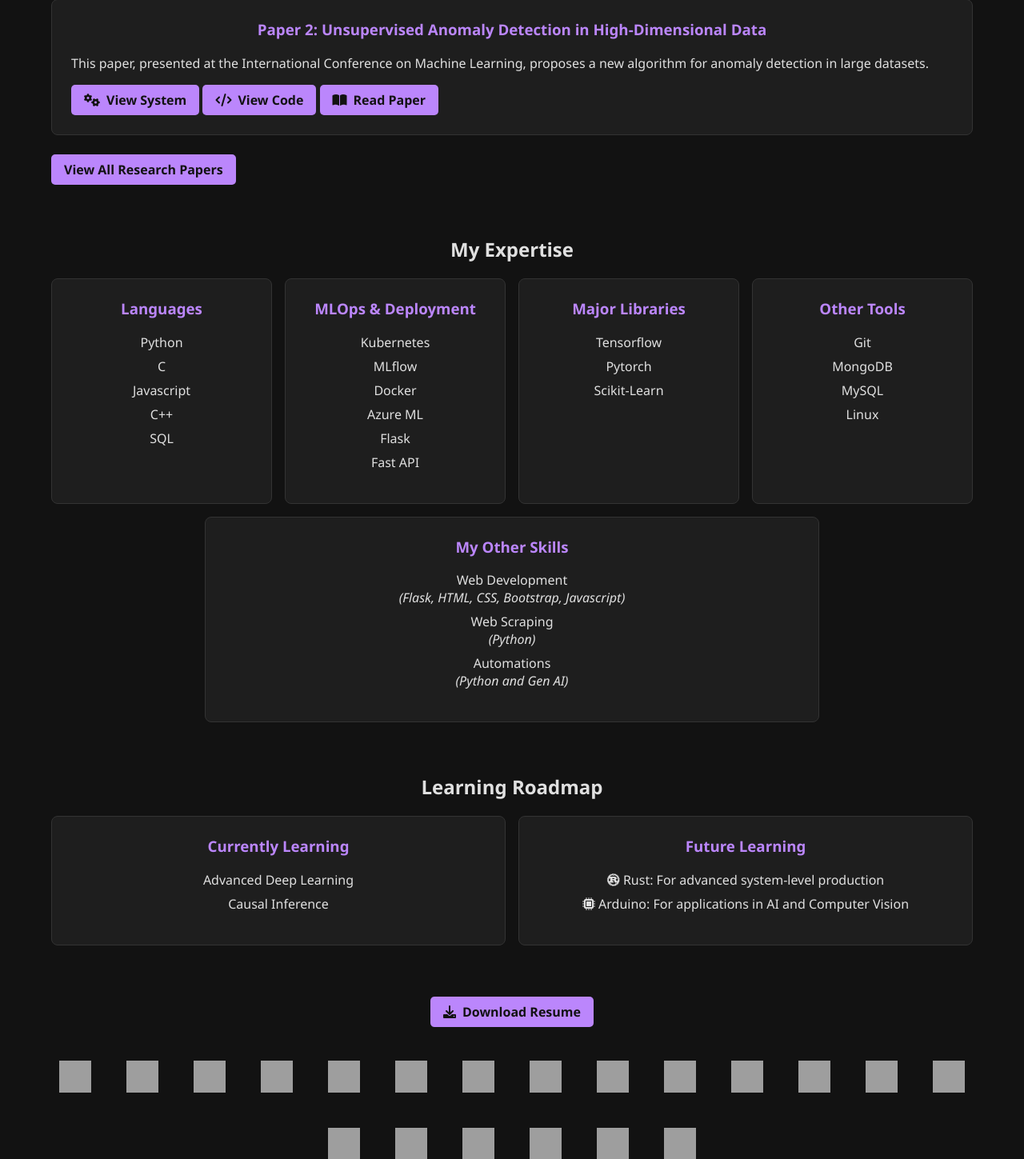
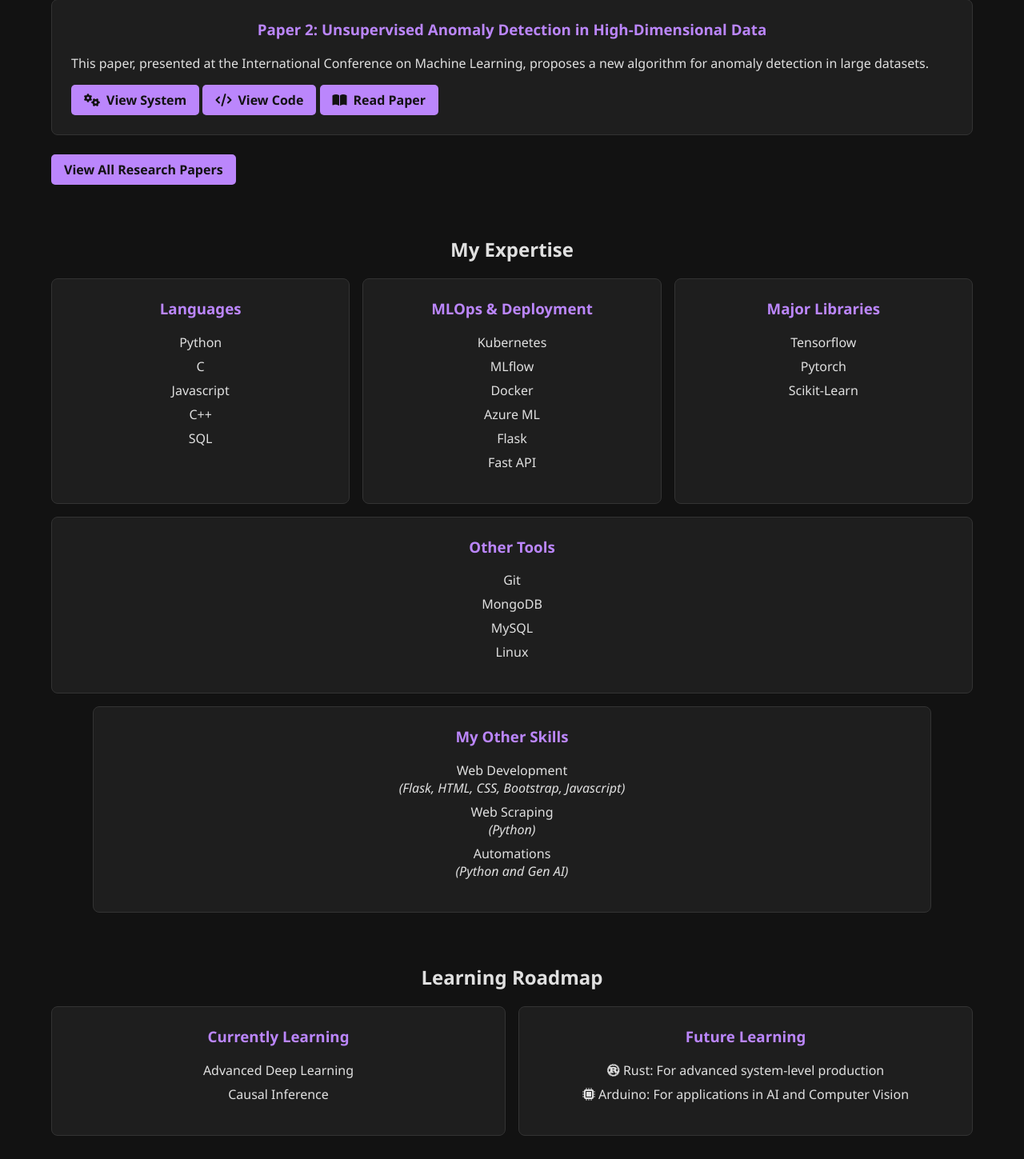
Before and after one commit to SHIVOGOJOHN/mainprofile, a Flask app: page / in a window 1280 px wide. Shown: the part 1386-2835 px from the top of the page at 80% size. Run offline with Flask 3, Linux system fonts and the light colour scheme; some libraries are stand-ins or nearby versions; grey boxes are pictures that could not be loaded.

Commit message:
Fix: Adjust skill column sizing to initial size.

```diff
--- a/static/style.css
+++ b/static/style.css
@@ -218,14 +218,14 @@ section {
     display: flex;
     justify-content: center;
     margin-top: 1rem;
-    max-width: calc( (180px * 4) + (1rem * 3) ); /* Match width of 4 columns + 3 gaps */
+    max-width: calc( (250px * 4) + (1rem * 3) ); /* Match width of 4 columns + 3 gaps */
     margin-left: auto;
     margin-right: auto;
 }
 
 #skills .skills-row-single .skill-column {
     flex: 1;
-    min-width: 180px;
+    min-width: 250px;
 }
 
 #skills .skill-column {
@@ -234,7 +234,7 @@ section {
     border-radius: 8px;
     border: 1px solid #333;
     flex: 1;
-    min-width: 180px; /* Adjusted for 5 columns */
+    min-width: 250px; /* Adjusted for 5 columns */
     transition: transform 0.3s ease;
 }
 
```
